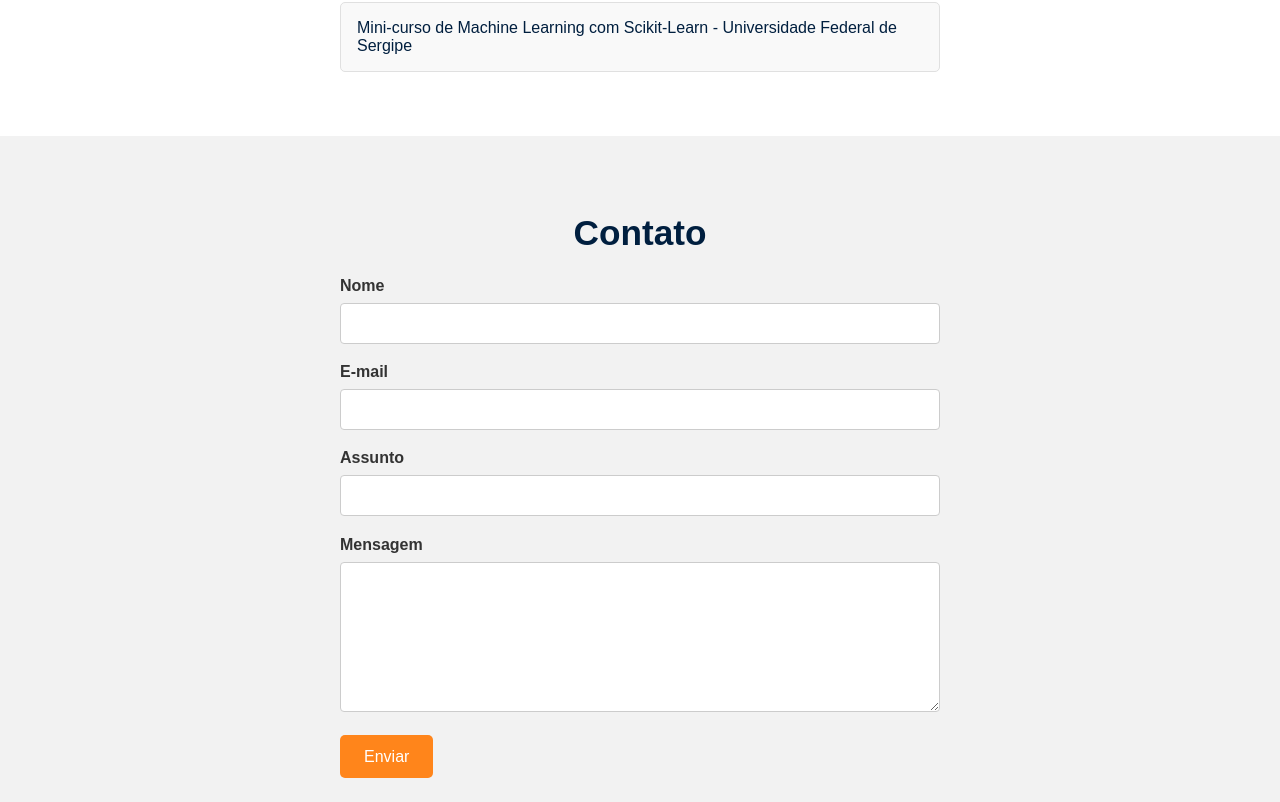
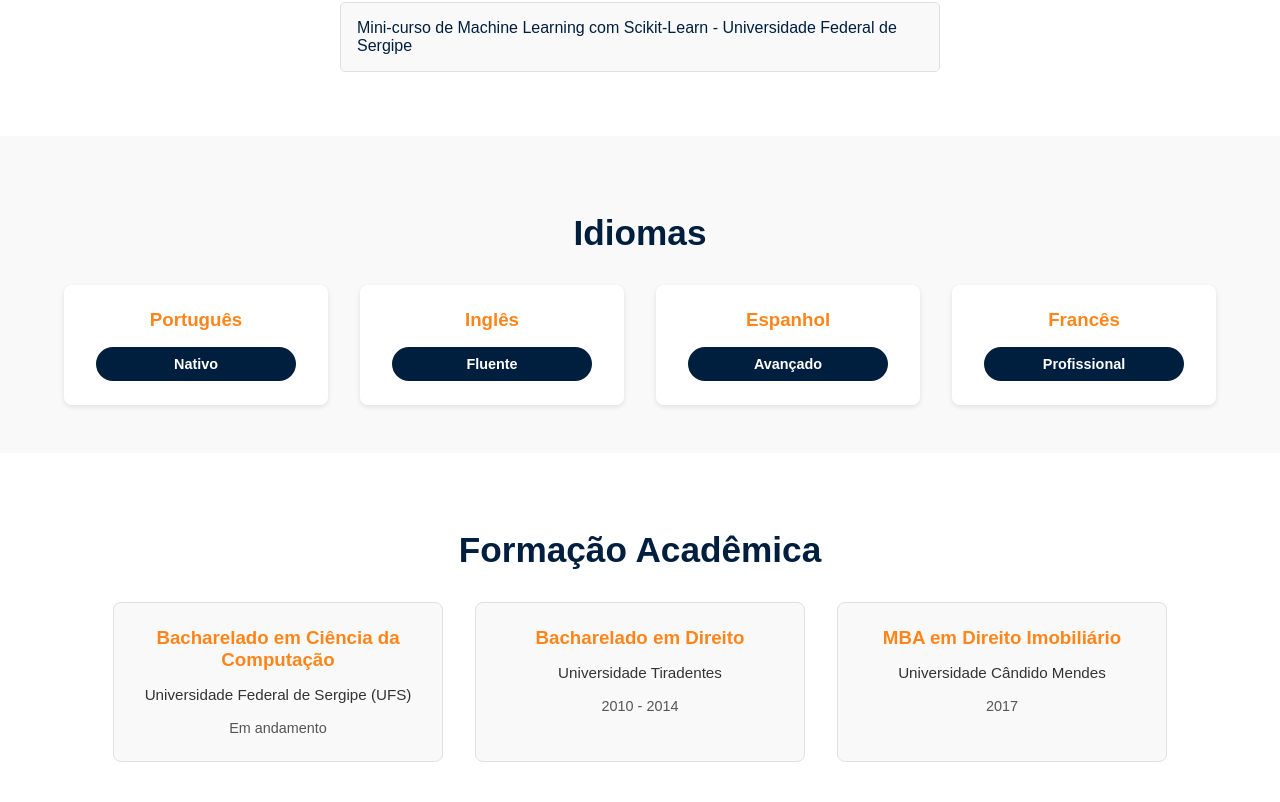
Before and after one commit to charlierf/charlie-dev-site, a React (Create React App) app: page / in a window 1280 px wide. Shown: the part 4198-5000 px from the top of the page. Built offline with nearby package versions, Linux system fonts and the light colour scheme; the HTML template or start-up script is replaced by a standard one.

Commit message:
feat: add Education and Languages components with corresponding styles; remove unused assets

```diff
--- a/src/App.js
+++ b/src/App.js
@@ -7,6 +7,8 @@ import Skills from './components/Skills';
 import Experience from './components/Experience';
 import Projects from './components/Projects';
 import Certifications from './components/Certifications';
+import Education from './components/Education';
+import Languages from './components/Languages';
 import Contact from './components/Contact';
 import Footer from './components/Footer';
 
@@ -21,6 +23,8 @@ function App() {
         <Experience />
         <Projects />
         <Certifications />
+        <Languages />
+        <Education />
         <Contact />
       </main>
       <Footer />
--- /dev/null
+++ b/src/components/Education.css
@@ -0,0 +1,49 @@
+/* src/components/Education.css */
+.education {
+    background-color: #ffffff;
+    padding: 3rem 2rem;
+    text-align: center;
+  }
+
+  .education h2 {
+    font-size: 2.2rem;
+    margin-bottom: 2rem;
+    color: #001f3f;
+  }
+
+  .education-cards {
+    display: flex;
+    flex-wrap: wrap;
+    justify-content: center;
+    gap: 2rem;
+  }
+
+  .education-card {
+    background: #f9f9f9;
+    border: 1px solid #e0e0e0;
+    border-radius: 8px;
+    padding: 1.5rem;
+    width: 280px;
+    transition: box-shadow 0.3s ease;
+  }
+
+  .education-card:hover {
+    box-shadow: 0 4px 10px rgba(0,0,0,0.1);
+  }
+
+  .education-card h3 {
+    margin-top: 0;
+    color: #ff851b;
+    margin-bottom: 0.5rem;
+  }
+
+  .education-card p {
+    color: #333;
+    margin-bottom: 1rem;
+    font-size: 0.95rem;
+  }
+
+  .education-dates {
+    font-size: 0.9rem;
+    color: #555;
+  }
--- /dev/null
+++ b/src/components/Education.js
@@ -0,0 +1,30 @@
+// src/components/Education.js
+import React from 'react';
+import './Education.css';
+
+const Education = () => {
+  return (
+    <section id="education" className="education">
+      <h2>Formação Acadêmica</h2>
+      <div className="education-cards">
+        <div className="education-card">
+          <h3>Bacharelado em Ciência da Computação</h3>
+          <p>Universidade Federal de Sergipe (UFS)</p>
+          <span className="education-dates">Em andamento</span>
+        </div>
+        <div className="education-card">
+          <h3>Bacharelado em Direito</h3>
+          <p>Universidade Tiradentes</p>
+          <span className="education-dates">2010 - 2014</span>
+        </div>
+        <div className="education-card">
+          <h3>MBA em Direito Imobiliário</h3>
+          <p>Universidade Cândido Mendes</p>
+          <span className="education-dates">2017</span>
+        </div>
+      </div>
+    </section>
+  );
+};
+
+export default Education;
--- /dev/null
+++ b/src/components/Languages.css
@@ -0,0 +1,50 @@
+/* src/components/Languages.css */
+.languages {
+    background-color: #f9f9f9;
+    padding: 3rem 2rem;
+    text-align: center;
+  }
+
+  .languages h2 {
+    font-size: 2.2rem;
+    margin-bottom: 2rem;
+    color: #001f3f;
+  }
+
+  .languages-list {
+    display: flex;
+    flex-wrap: wrap;
+    justify-content: center;
+    gap: 2rem;
+  }
+
+  .language {
+    background: #ffffff;
+    border-radius: 8px;
+    padding: 1.5rem 2rem;
+    box-shadow: 0 2px 5px rgba(0, 0, 0, 0.1);
+    width: 200px;
+    transition: transform 0.3s ease;
+  }
+
+  .language:hover {
+    transform: translateY(-5px);
+  }
+
+  .language h3 {
+    margin-top: 0;
+    color: #ff851b;
+    margin-bottom: 1rem;
+  }
+
+  .language-status {
+    background-color: #001f3f;
+    padding: 0.5rem;
+    border-radius: 20px;
+  }
+
+  .status-label {
+    color: #fff;
+    font-size: 0.9rem;
+    font-weight: bold;
+  }
--- /dev/null
+++ b/src/components/Languages.js
@@ -0,0 +1,39 @@
+// src/components/Languages.js
+import React from 'react';
+import './Languages.css';
+
+const Languages = () => {
+  return (
+    <section id="languages" className="languages">
+      <h2>Idiomas</h2>
+      <div className="languages-list">
+        <div className="language">
+          <h3>Português</h3>
+          <div className="language-status">
+            <span className="status-label">Nativo</span>
+          </div>
+        </div>
+        <div className="language">
+          <h3>Inglês</h3>
+          <div className="language-status">
+            <span className="status-label">Fluente</span>
+          </div>
+        </div>
+        <div className="language">
+          <h3>Espanhol</h3>
+          <div className="language-status">
+            <span className="status-label">Avançado</span>
+          </div>
+        </div>
+        <div className="language">
+          <h3>Francês</h3>
+          <div className="language-status">
+            <span className="status-label">Profissional</span>
+          </div>
+        </div>
+      </div>
+    </section>
+  );
+};
+
+export default Languages;
```
Also changed, not shown: 6 other files (tests, documents, lock files or other folders).
